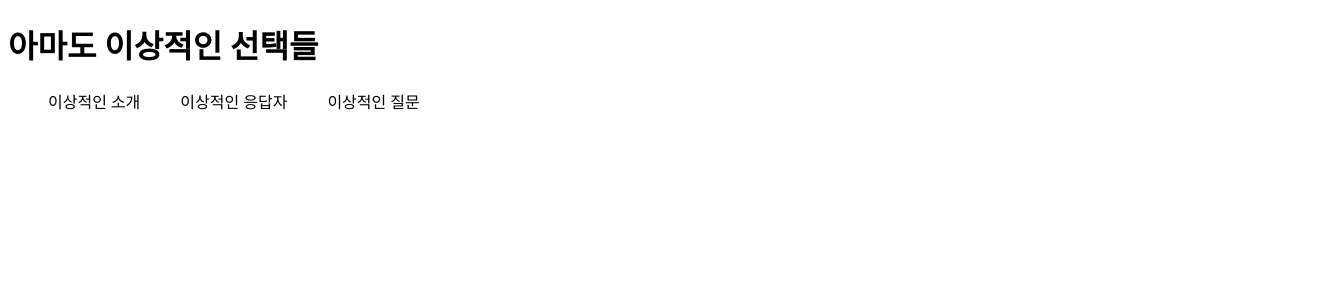
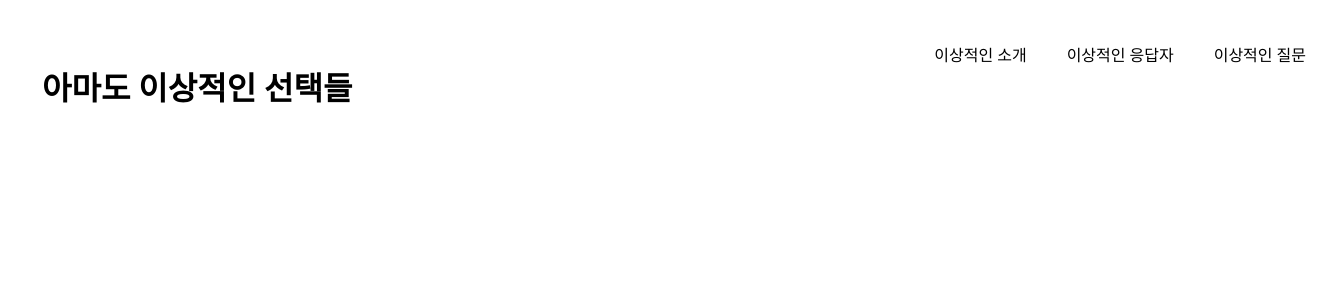
Before and after one commit to merryfraise/ideal_choice, a Next.js app: page / in a window 1280 px wide. Shown: the top 300 px of the page, 1340 px wide, since content can reach past the window. Built offline with nearby package versions, Linux system fonts and the light colour scheme.

Commit message:
🍓 style: Header component styling - organisms

```diff
--- a/src/components/organisms/Header.tsx
+++ b/src/components/organisms/Header.tsx
@@ -1,9 +1,20 @@
+/** @jsxImportSource @emotion/react */
+'use client';
+
+import { css } from '@emotion/react';
 import Headings from '../atoms/Headings';
 import Navigation from '../molecules/Navigation';
 
+const headerStyle = css`
+  display: flex;
+  justify-content: space-between;
+  width: 100%;
+  padding: 34px;
+`;
+
 export default function Header() {
   return (
-    <header>
+    <header css={headerStyle}>
       <Headings heading="h1">아마도 이상적인 선택들</Headings>
       <Navigation />
     </header>
```
